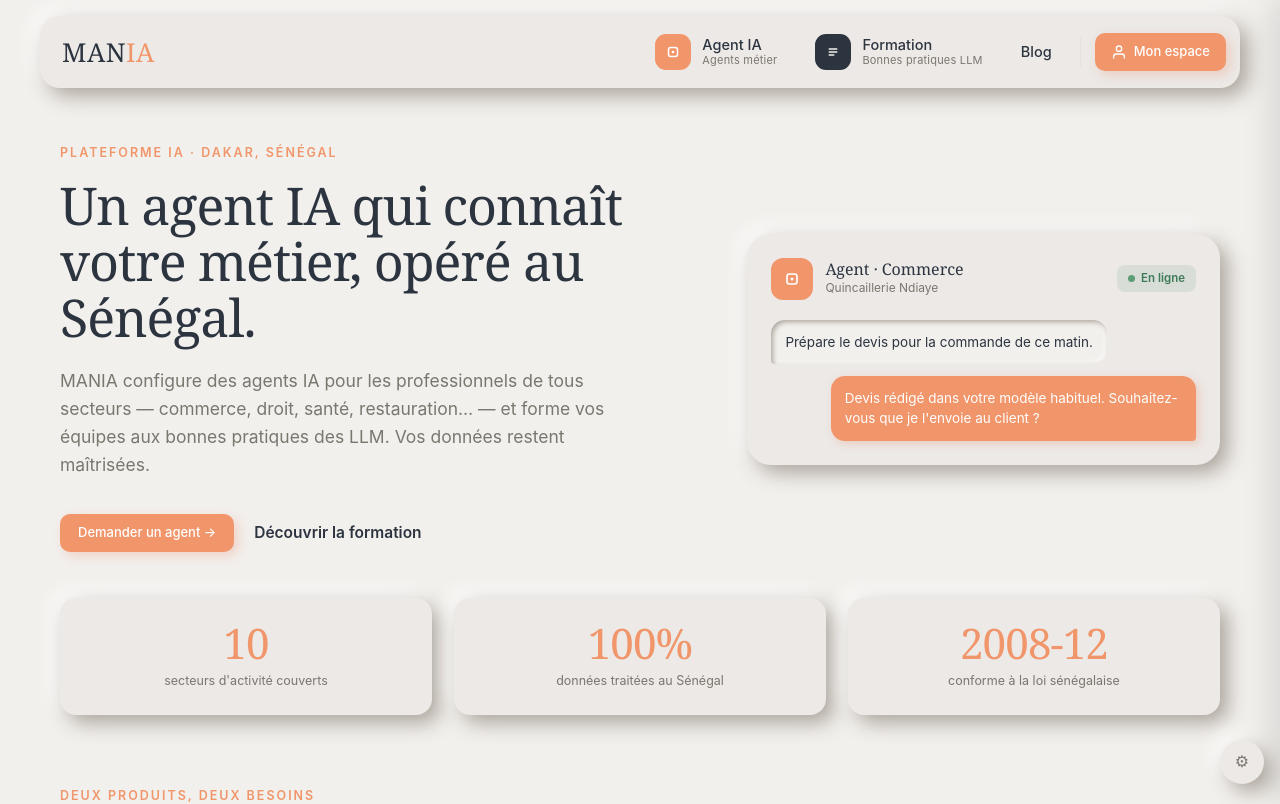
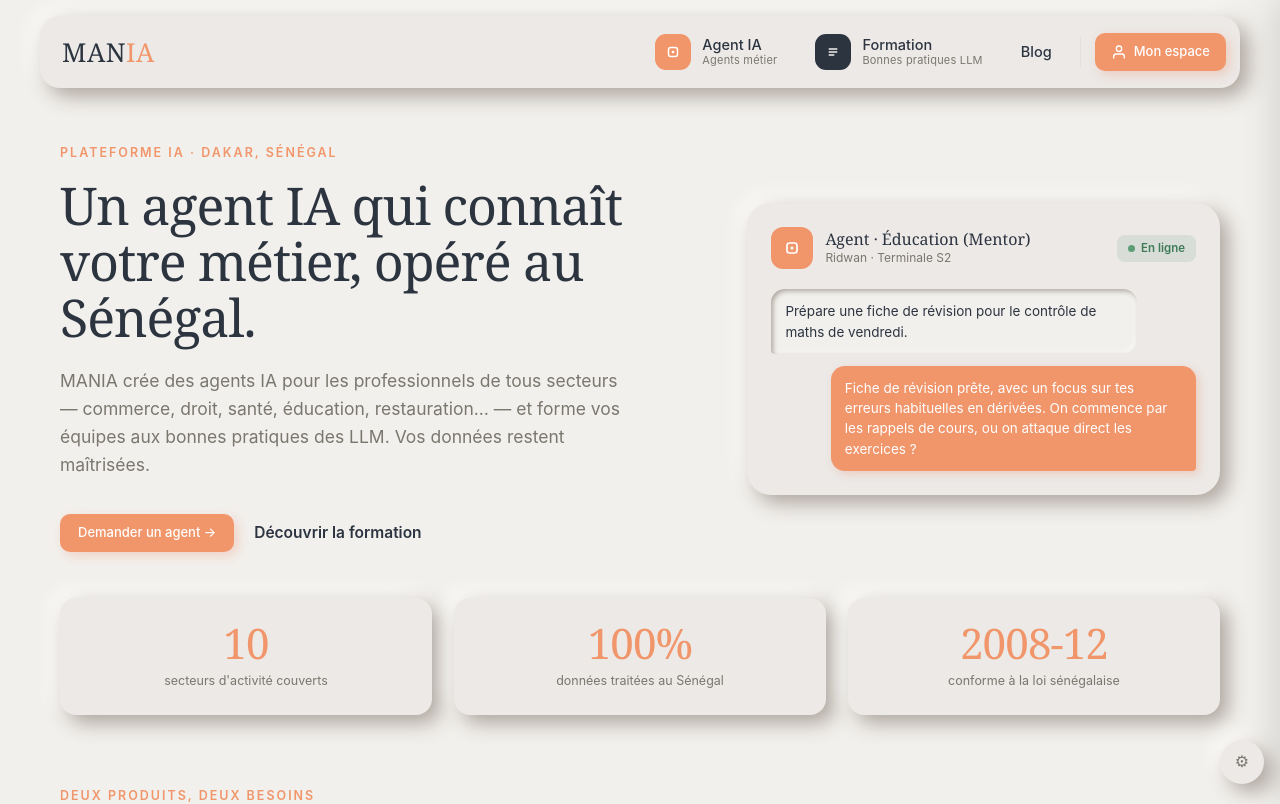
Before and after one commit to coucagog/ManIA, a Next.js app: page / in a window 1280 px wide. Shown: the top 804 px of the page. Built offline with nearby package versions, Linux system fonts and the light colour scheme; no server answers; the database is empty.

Commit message:
accueil : vitrine passe du commerce a l'education (agent mentor)

```diff
--- a/src/app/(public)/page.tsx
+++ b/src/app/(public)/page.tsx
@@ -19,7 +19,7 @@ import { toneDe } from '@/lib/blog-tone'
 export const metadata = {
   title: 'MANIA — Agents IA métier et formation, au Sénégal',
   description:
-    'MANIA configure des agents IA pour les professionnels de tous secteurs et forme vos équipes aux bonnes pratiques des LLM. Données traitées au Sénégal, conformément à la loi n°2008-12.',
+    'MANIA crée des agents IA pour les professionnels de tous secteurs et forme vos équipes aux bonnes pratiques des LLM. Données traitées au Sénégal.',
 }
 
 function dateCourteFr(d: Date) {
@@ -46,8 +46,8 @@ export default async function LandingPage() {
             <p className="land-eyebrow">Plateforme IA · Dakar, Sénégal</p>
             <h1 className="land-h1">Un agent IA qui connaît votre métier, opéré au Sénégal.</h1>
             <p className="land-lead">
-              MANIA configure des agents IA pour les professionnels de tous secteurs —
-              commerce, droit, santé, restauration… — et forme vos équipes aux bonnes
+              MANIA crée des agents IA pour les professionnels de tous secteurs —
+              commerce, droit, santé, éducation, restauration… — et forme vos équipes aux bonnes
               pratiques des LLM. Vos données restent maîtrisées.
             </p>
             <div className="land-hero-actions">
@@ -66,14 +66,14 @@ export default async function LandingPage() {
                 </svg>
               </span>
               <div>
-                <div className="land-hv-name">Agent · Commerce</div>
-                <div className="land-hv-org">Quincaillerie Ndiaye</div>
+                <div className="land-hv-name">Agent · Éducation (Mentor)</div>
+                <div className="land-hv-org">Ridwan · Terminale S2</div>
               </div>
               <span className="land-hv-badge"><span className="land-hv-dot" aria-hidden="true" />En ligne</span>
             </div>
             <div className="land-hv-msgs">
-              <div className="land-hv-msg land-hv-msg--in">Prépare le devis pour la commande de ce matin.</div>
-              <div className="land-hv-msg land-hv-msg--out">Devis rédigé dans votre modèle habituel. Souhaitez-vous que je l&apos;envoie au client ?</div>
+              <div className="land-hv-msg land-hv-msg--in">Prépare une fiche de révision pour le contrôle de maths de vendredi.</div>
+              <div className="land-hv-msg land-hv-msg--out">Fiche de révision prête, avec un focus sur tes erreurs habituelles en dérivées. On commence par les rappels de cours, ou on attaque direct les exercices ?</div>
             </div>
           </div>
         </div>
```
